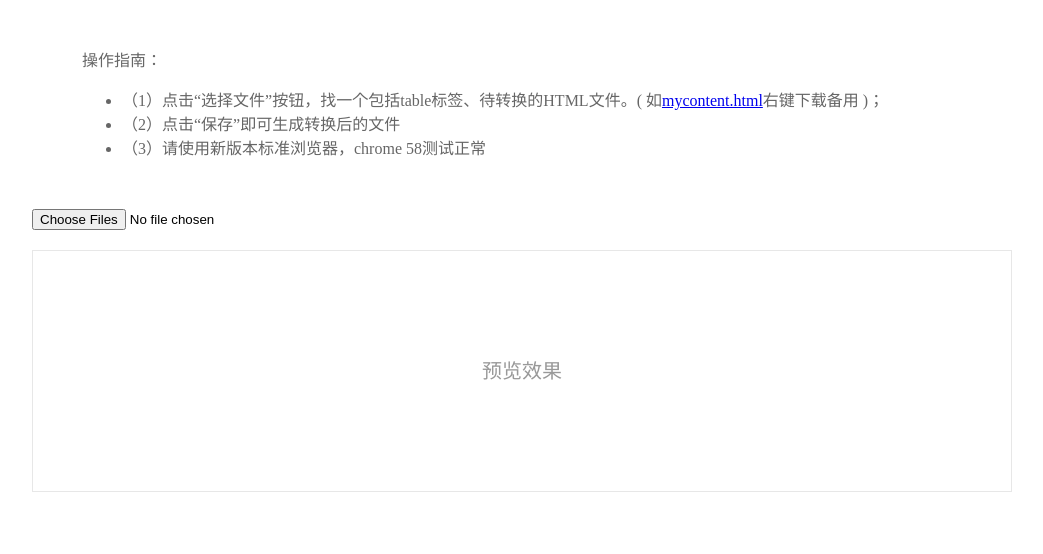
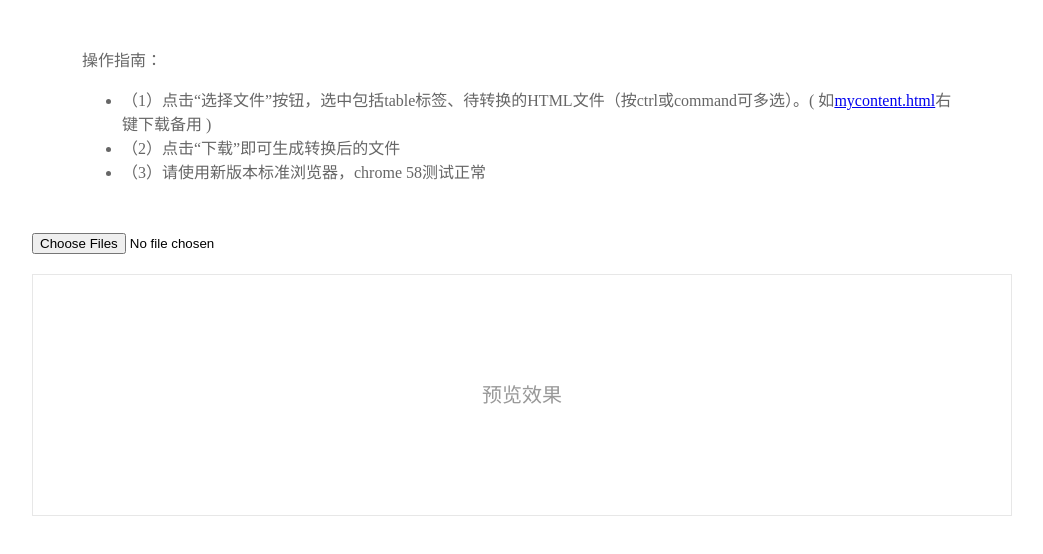
Before and after one commit to weianzi/reader, a plain HTML site: page index2.html in a window 1280 px wide. Shown: the part 70-624 px from the top of the page, without its empty margins (118-1161 px from the left). Drawn offline with Linux system fonts and the light colour scheme.

Commit message:
Update index2.html

```diff
--- a/index2.html
+++ b/index2.html
@@ -74,8 +74,8 @@
     <h1>JS实现将TABLE表格转化成IMG图片</h1>
     <div class="mytext">操作指南：
         <ul>
-            <li>（1）点击“选择文件”按钮，找一个包括table标签、待转换的HTML文件。( 如<a href="https://weianzi.github.io/reader/mycontent.html" target="blank">mycontent.html</a>右键下载备用 )；</li>
-            <li>（2）点击“保存”即可生成转换后的文件</li>
+            <li>（1）点击“选择文件”按钮，选中包括table标签、待转换的HTML文件（按ctrl或command可多选）。( 如<a href="https://weianzi.github.io/reader/mycontent.html" target="blank">mycontent.html</a>右键下载备用 )</li>
+            <li>（2）点击“下载”即可生成转换后的文件</li>
             <li>（3）请使用新版本标准浏览器，chrome 58测试正常</li>
         </ul>
     </div>
```
